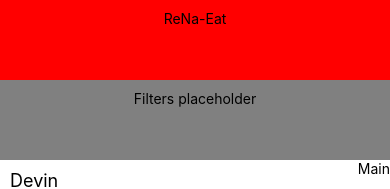
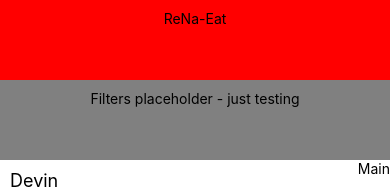
Before and after one commit to odedmagger/CuisineReactNative2, a React Native app: screen / in a window 390 px wide. Shown: the top 189 px of the page. Built offline with nearby package versions, Linux system fonts and the light colour scheme.

Commit message:
Testing git push from source tree

```diff
--- a/App.js
+++ b/App.js
@@ -10,7 +10,7 @@ export default function App() {
         <Text>ReNa-Eat</Text>
       </View>
       <View style={[styles.section, { height: 80, backgroundColor: 'grey' }]}>
-        <Text>Filters placeholder</Text>
+        <Text>Filters placeholder - just testing</Text>
       </View>
       <View style={styles.multiitemSection}>
         <RestaurantsList/>
```
